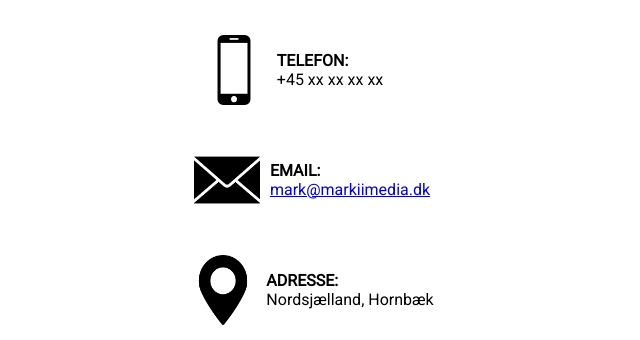
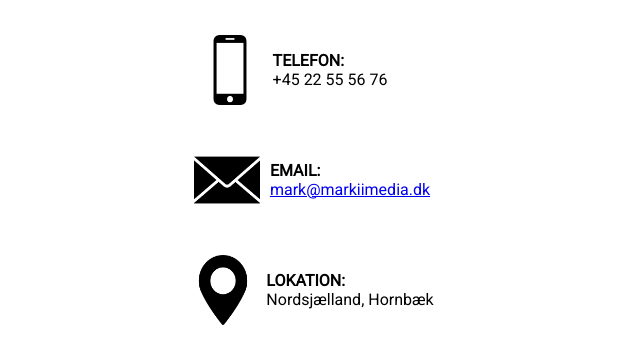
Before and after one commit to MarkiiMedia/portfolio, a plain HTML site: page pages/kontakt.html in a window 1280 px wide. Shown: the part 240-580 px from the top of the page, 328-968 px from the left. Drawn offline with Linux system fonts and the light colour scheme.

Commit message:
LOKATION
istedet for at skrive "adresse", skriver jeg nu lokation, så brugere ikke forventer en adresse, og i virkelighedne får en lokation jv feedback + telefonnummer

```diff
--- a/pages/kontakt.html
+++ b/pages/kontakt.html
@@ -32,7 +32,7 @@
     <img class="contact_image" alt="Ring" src="../images/mobile-phone.png">
 		<div class="contact_text_container">
 			<div><strong>TELEFON:</strong></div>
-			<div>+45 xx xx xx xx &emsp; &emsp;</div> <!-- fusker løsning men den eneste jeg lige kunne -->
+			<div>+45 22 55 56 76 &emsp; &emsp;</div> <!-- fusker løsning men den eneste jeg lige kunne -->
 		</div>
 </div>
 
@@ -47,7 +47,7 @@
 <div class="contact_row">
     <img class="contact_image" alt="Adresse" src="../images/placeholder-filled-point.png">
     	<div class="contact_text_container">
-			<div><strong>ADRESSE:</strong></div>
+			<div><strong>LOKATION:</strong></div>
 			<div>Nordsjælland, Hornbæk</div>
     	</div>
 </div>
```
